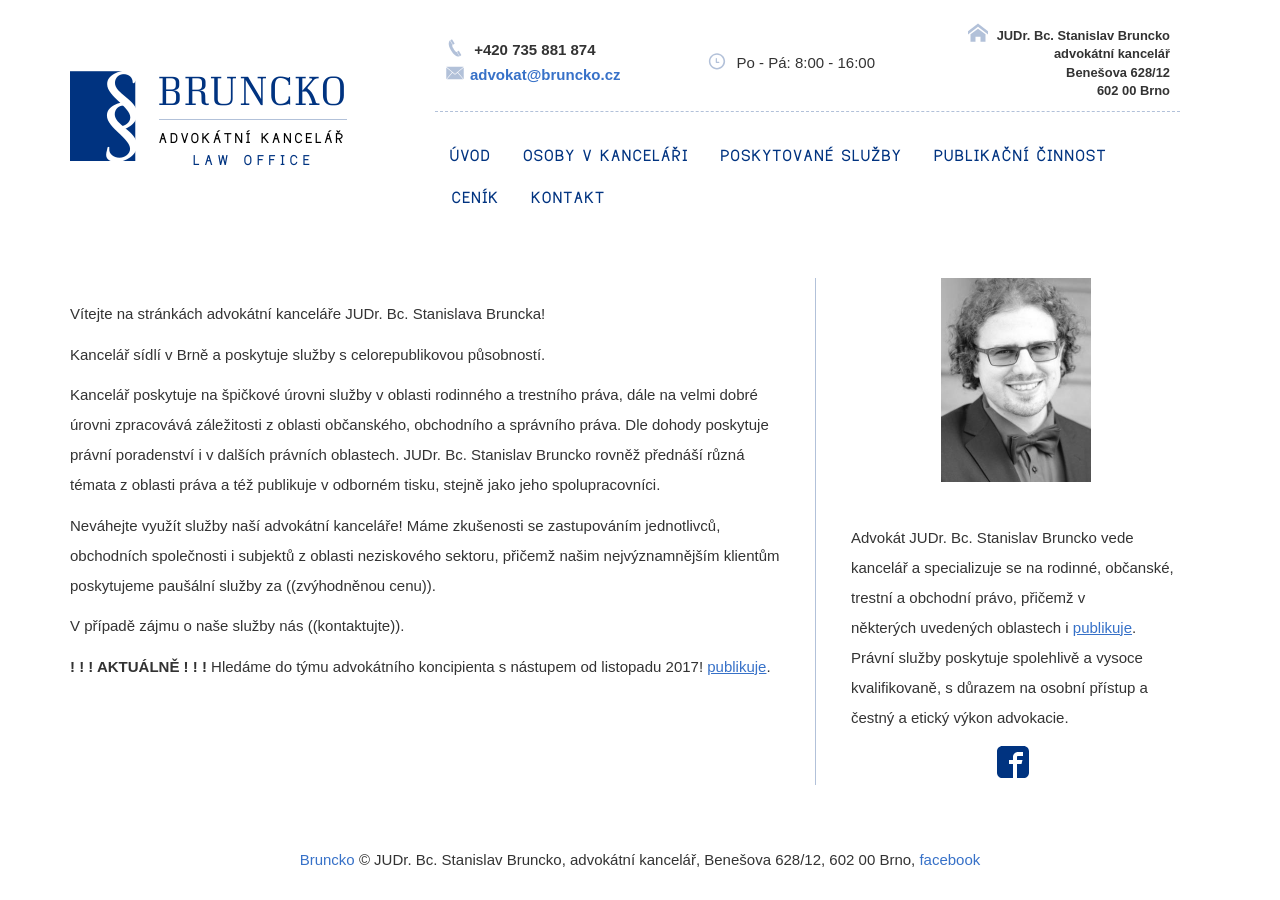
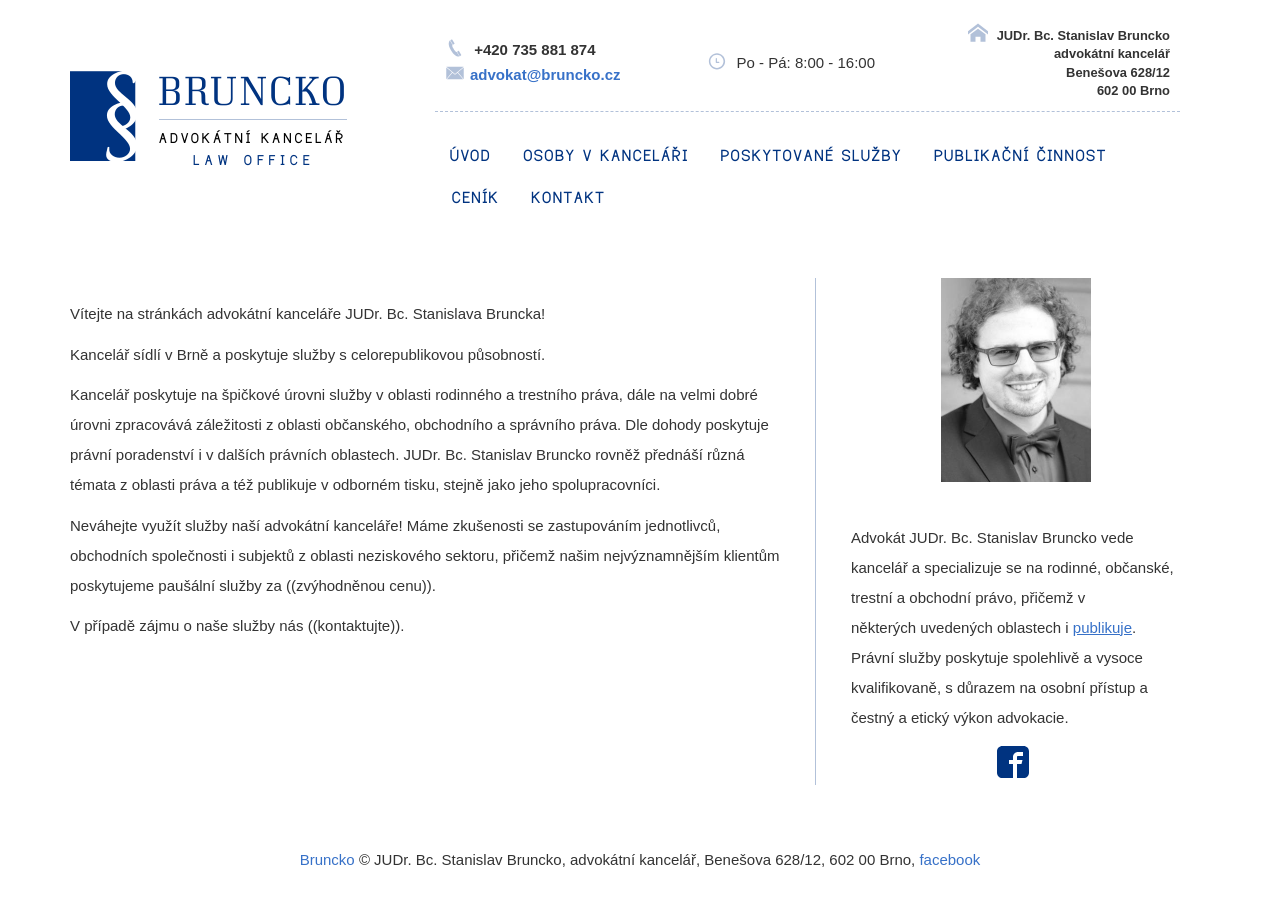
Before and after one commit to Pave91/bruncko-web, a Jekyll site: the page built from uvod.md, in a window 1280 px wide. Built offline with Jekyll 4.4.1, drawn with Linux system fonts in a browser that asks for light colours; nearby versions of some CDN libraries; our own code applies the rules of GitHub Pages for plain Markdown files.

Commit message:
Update uvod.md

```diff
--- a/uvod.md
+++ b/uvod.md
@@ -8,6 +8,3 @@ JUDr. Bc. Stanislav Bruncko rovněž přednáší různá témata z oblasti prá
 Neváhejte využít služby naší advokátní kanceláře! Máme zkušenosti se zastupováním jednotlivců, obchodních společnosti i subjektů z oblasti neziskového sektoru, přičemž našim nejvýznamnějším klientům poskytujeme paušální služby za ((zvýhodněnou cenu)).
 
 V případě zájmu o naše služby nás ((kontaktujte)).
-
-
-**! ! !  AKTUÁLNĚ ! ! !**  Hledáme do týmu advokátního koncipienta s nástupem od listopadu 2017!  [publikuje]({{site.baseurl}}/publikacni-cinnost#bruncko).
```
